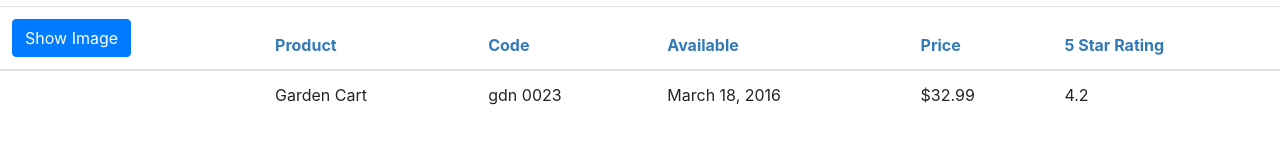
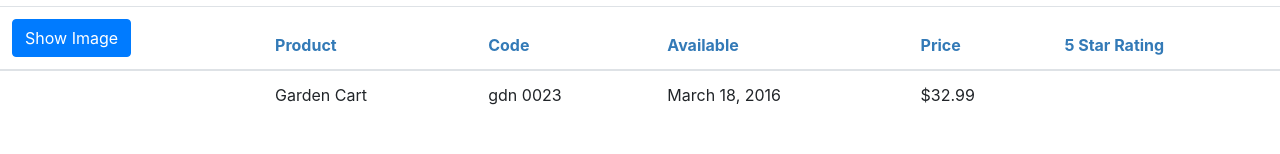
Before and after one commit to moult0n/angular_intro_pluralsight, an Angular app in the folder apm-app/: page / in a window 1280 px wide. Shown: the part 146-300 px from the top of the page. Built offline with nearby package versions, Linux system fonts and the light colour scheme.

Commit message:
finished nest components

```diff
--- a/apm-app/src/app/app.module.ts
+++ b/apm-app/src/app/app.module.ts
@@ -9,12 +9,15 @@
 
 import { ConvertToSpacesPipe } from './shared/convert-to-spaces.pipe';
 
+import { StarComponent } from './shared/star.component';
+
 
 @NgModule({
   declarations: [
     AppComponent,
     ProductListComponent,
-    ConvertToSpacesPipe
+    ConvertToSpacesPipe,
+    StarComponent
   ],
   imports: [
     BrowserModule,
--- a/apm-app/src/app/products/product-list.component.html
+++ b/apm-app/src/app/products/product-list.component.html
@@ -46,7 +46,9 @@
                         <td> {{ product.productCode | lowercase | convertToSpaces: '-' }}</td>
                         <td> {{ product.releaseDate }}</td>
                         <td> {{ product.price | currency }}</td>
-                        <td> {{ product.starRating}}</td>
+                        <td>
+                            <app-star [rating]='product.starRating' (ratingClicked)='onRatingClicked($event)'></app-star>
+                        </td>
                     </tr>
                 </tbody>
             </table>
--- a/apm-app/src/app/products/product-list.component.ts
+++ b/apm-app/src/app/products/product-list.component.ts
@@ -61,6 +61,10 @@
         this.listFilter = 'cart';
     }
 
+    onRatingClicked(message: string): void {
+        this.pageTitle  = 'Product List: ' + message;
+    }
+
     performFilter(filterBy: string): IProduct[] {
         filterBy = filterBy.toLocaleLowerCase();
         return this.products.filter((product: IProduct) => product.productName.toLocaleLowerCase().indexOf(filterBy) !== -1);
--- /dev/null
+++ b/apm-app/src/app/shared/star.component.css
@@ -0,0 +1,10 @@
+.crop {
+    overflow: hidden;
+}
+div {
+    cursor: pointer;
+}
+
+.glyphicon {
+    font-size: 50px;
+}
--- /dev/null
+++ b/apm-app/src/app/shared/star.component.html
@@ -0,0 +1,13 @@
+<div class="crop"
+    [style.width.px]="starWidth"
+    [style.height.px]="86"
+    [title]="rating"
+    (click)="onClick()">
+    <div style="width: 86px">
+        <span class="glyphicon glyphicon-star"></span>
+        <span class="glyphicon glyphicon-star"></span>
+        <span class="glyphicon glyphicon-star"></span>
+        <span class="glyphicon glyphicon-star"></span>
+        <span class="glyphicon glyphicon-star"></span>
+    </div>
+</div>
--- /dev/null
+++ b/apm-app/src/app/shared/star.component.ts
@@ -0,0 +1,20 @@
+import { Component, OnChanges, Input, EventEmitter, Output } from '@angular/core';
+
+@Component({
+	selector: 'app-star',
+	templateUrl: './star.component.html',
+	styleUrls: ['./star.component.css']
+})
+export class StarComponent implements OnChanges{
+	@Input() rating: number;
+	starWidth: number;
+	@Output() ratingClicked: EventEmitter<string> = new EventEmitter<string>();
+
+	ngOnChanges(): void{
+		this.starWidth = (this.rating * 86/5);
+	}
+
+	onClick(): void{
+		this.ratingClicked.emit(`The rating ${this.rating} was clicked!`);
+	}
+}
```
